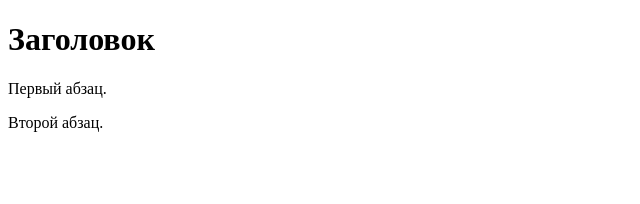
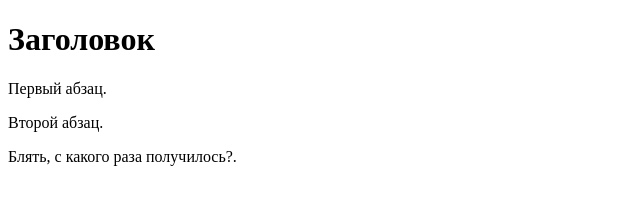
Before and after one commit to Zakamsky/test_for_me-, a plain HTML site: page index.html in a window 1280 px wide. Shown: the whole page, without its empty margins (0-640 px from the left). Drawn offline with Linux system fonts and the light colour scheme.

Commit message:
added third paragraph

```diff
--- a/index.html
+++ b/index.html
@@ -9,5 +9,6 @@
   <!-- Комментарий -->
   <p>Первый абзац.</p>
   <p>Второй абзац.</p>
+  <p>Блять, с какого раза получилось?.</p>
  </body>
 </html>
```
